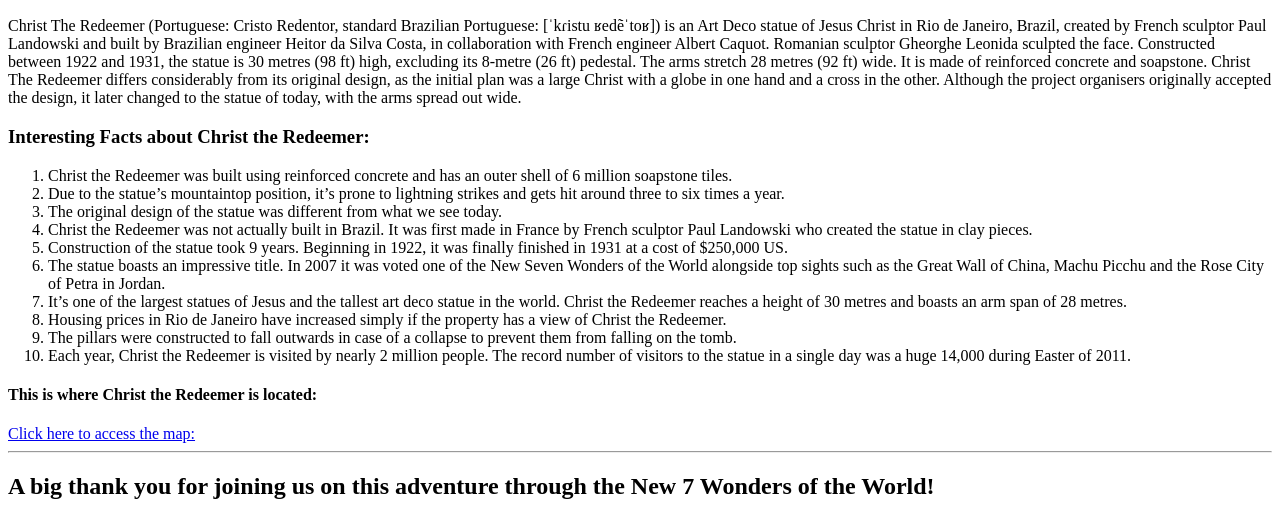
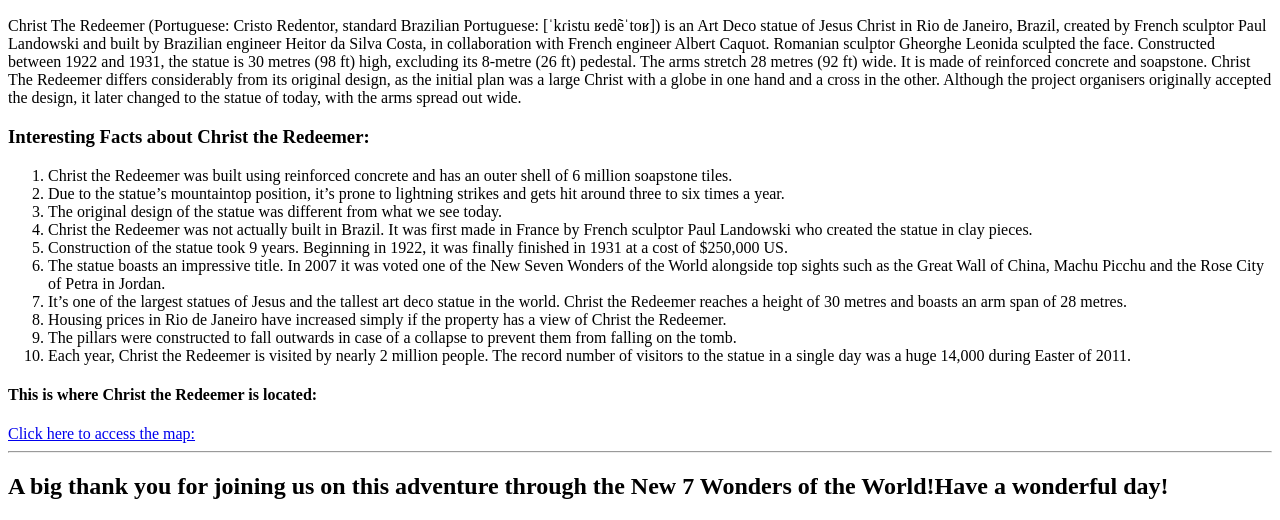
Before and after one commit to VladislavRopot/7-wonders, a plain HTML site: page index.html in a window 1280 px wide. Shown: the part 5574-6094 px from the top of the page. Drawn offline with Linux system fonts and the light colour scheme.

Commit message:
add new changes

```diff
--- a/index.html
+++ b/index.html
@@ -419,7 +419,7 @@
         target="_blank">Click here to access the map:</a>
 
     <hr />
-    <h2>A big thank you for joining us on this adventure through the New 7 Wonders of the World!</h2>
+    <h2>A big thank you for joining us on this adventure through the New 7 Wonders of the World!Have a wonderful day!</h2>
 
 </body>
 
```
